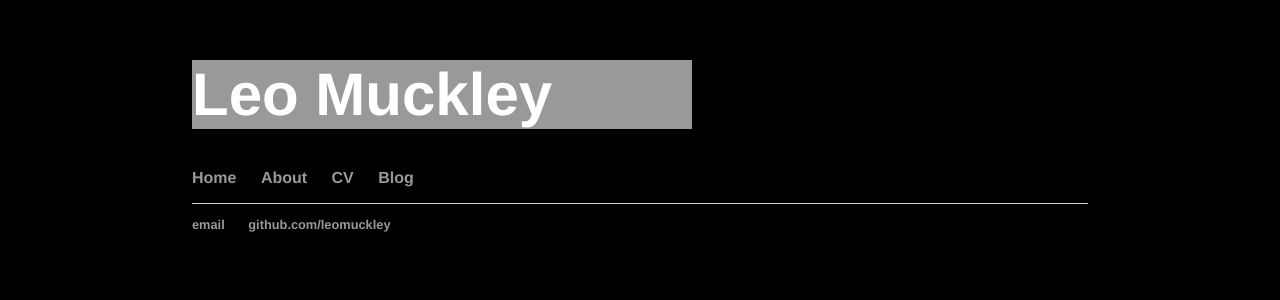
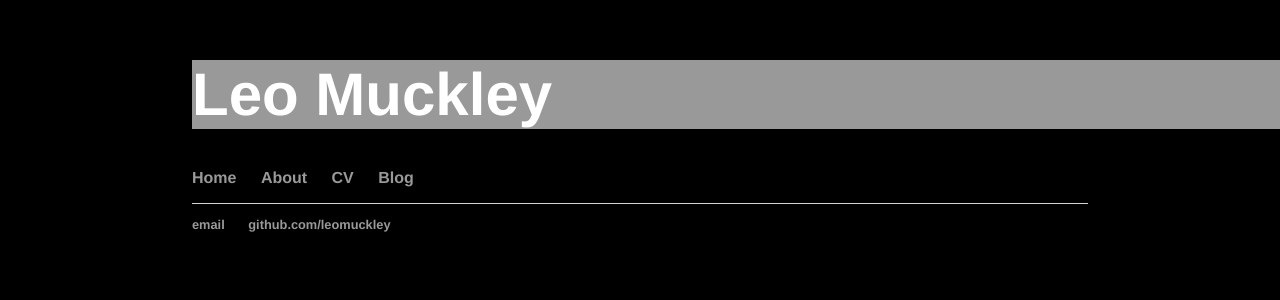
Before and after one commit to leomuckley/leomuckley.github.io, a Jekyll site: the page built from about/index.html, in a window 1280 px wide. Shown: the top 300 px of the page. Built offline with Jekyll 4.4.1, drawn with Linux system fonts in a browser that asks for light colours.

Commit message:
Update main.css

```diff
--- a/css/main.css
+++ b/css/main.css
@@ -53,6 +53,6 @@ ul.posts li {
   color: white;
   font-size: 20px;
   position: static;
-  width: 500px;
+  width: 1500px;
   top: 0;
 }
```
